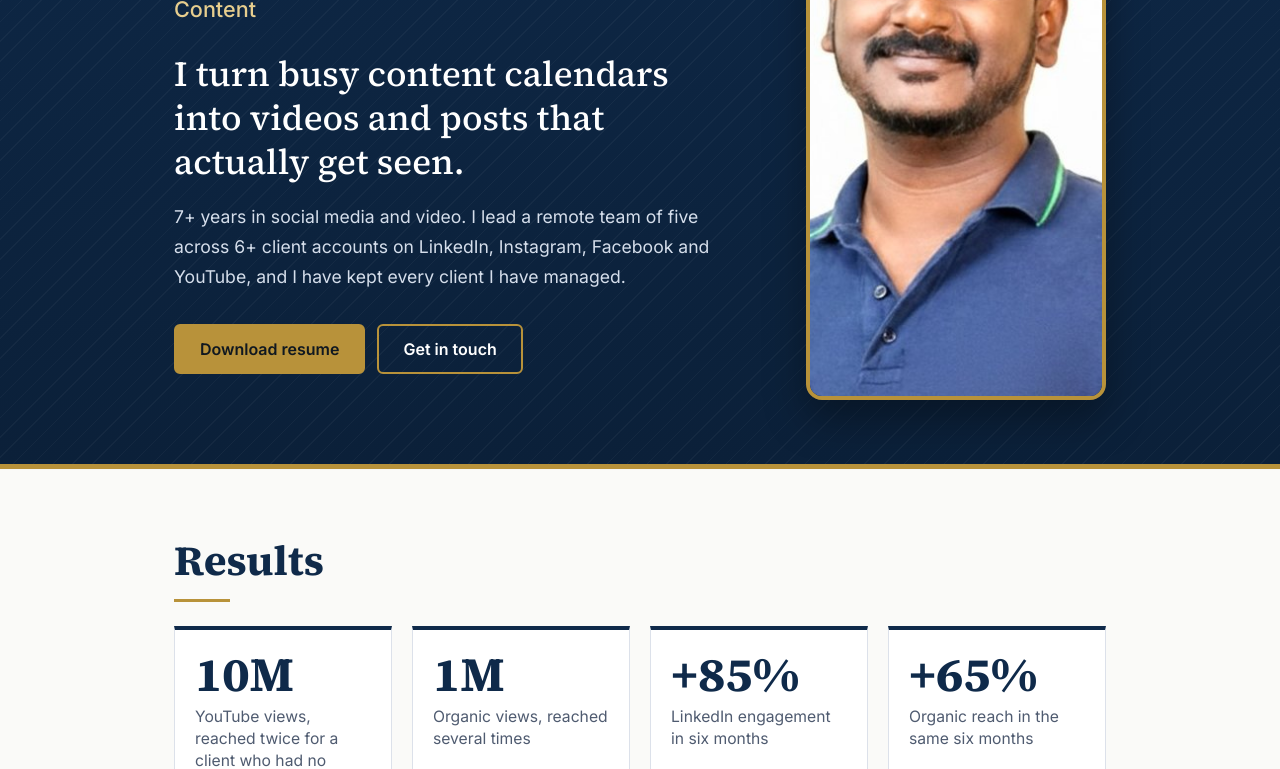
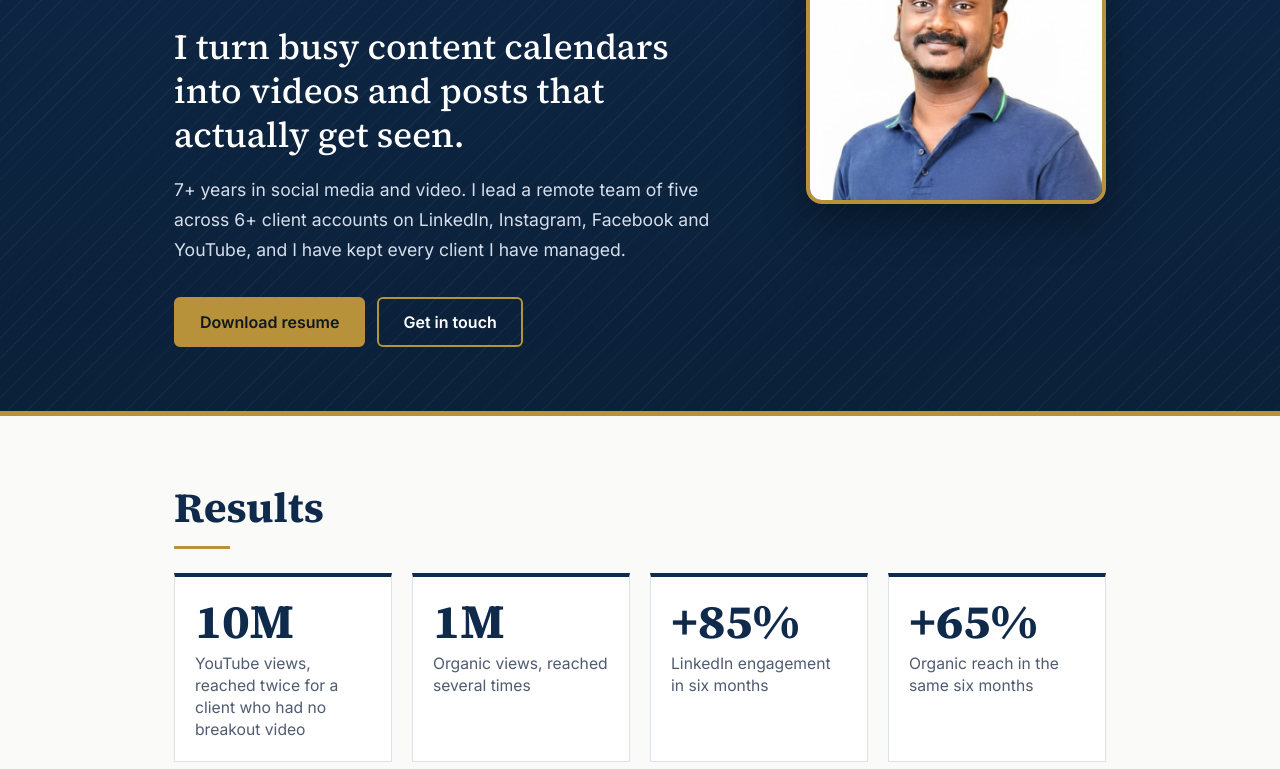
Before and after one commit to mgowthamram-tvl/portfolio, a plain HTML site: page index.html in a window 1280 px wide. Shown: the part 355-1124 px from the top of the page. Drawn offline with Linux system fonts and the light colour scheme.

Commit message:
Add files via upload

```diff
--- a/index.html
+++ b/index.html
@@ -55,9 +55,9 @@
 .btn.line:hover{background:rgba(255,255,255,.1)}
 
 .hero-grid{display:grid;grid-template-columns:1fr 300px;gap:48px;align-items:center}
-.hero-grid .portrait{grid-column:2;grid-row:1;width:100%;aspect-ratio:1;object-fit:cover;border-radius:16px;border:4px solid var(--gold);box-shadow:0 18px 40px rgba(0,0,0,.35)}
+.hero-grid .portrait{grid-column:2;grid-row:1;width:100%;height:auto;aspect-ratio:1;object-fit:cover;object-position:center 15%;border-radius:16px;border:4px solid var(--gold);box-shadow:0 18px 40px rgba(0,0,0,.35)}
 .hero-text{grid-column:1;grid-row:1}
-@media(max-width:760px){.hero-grid{grid-template-columns:1fr;gap:28px}.hero-grid .portrait,.hero-text{grid-column:1}.hero-grid .portrait{grid-row:1;width:170px}.hero-text{grid-row:2}}
+@media(max-width:760px){.hero-grid{grid-template-columns:1fr;gap:28px}.hero-grid .portrait,.hero-text{grid-column:1}.hero-grid .portrait{grid-row:1;width:190px;height:190px}.hero-text{grid-row:2}}
 section{padding:68px 0;border-top:1px solid var(--line)}
 section:first-of-type{border-top:0}
 h2{font-size:clamp(1.9rem,4.2vw,2.6rem);margin-bottom:12px}
```
